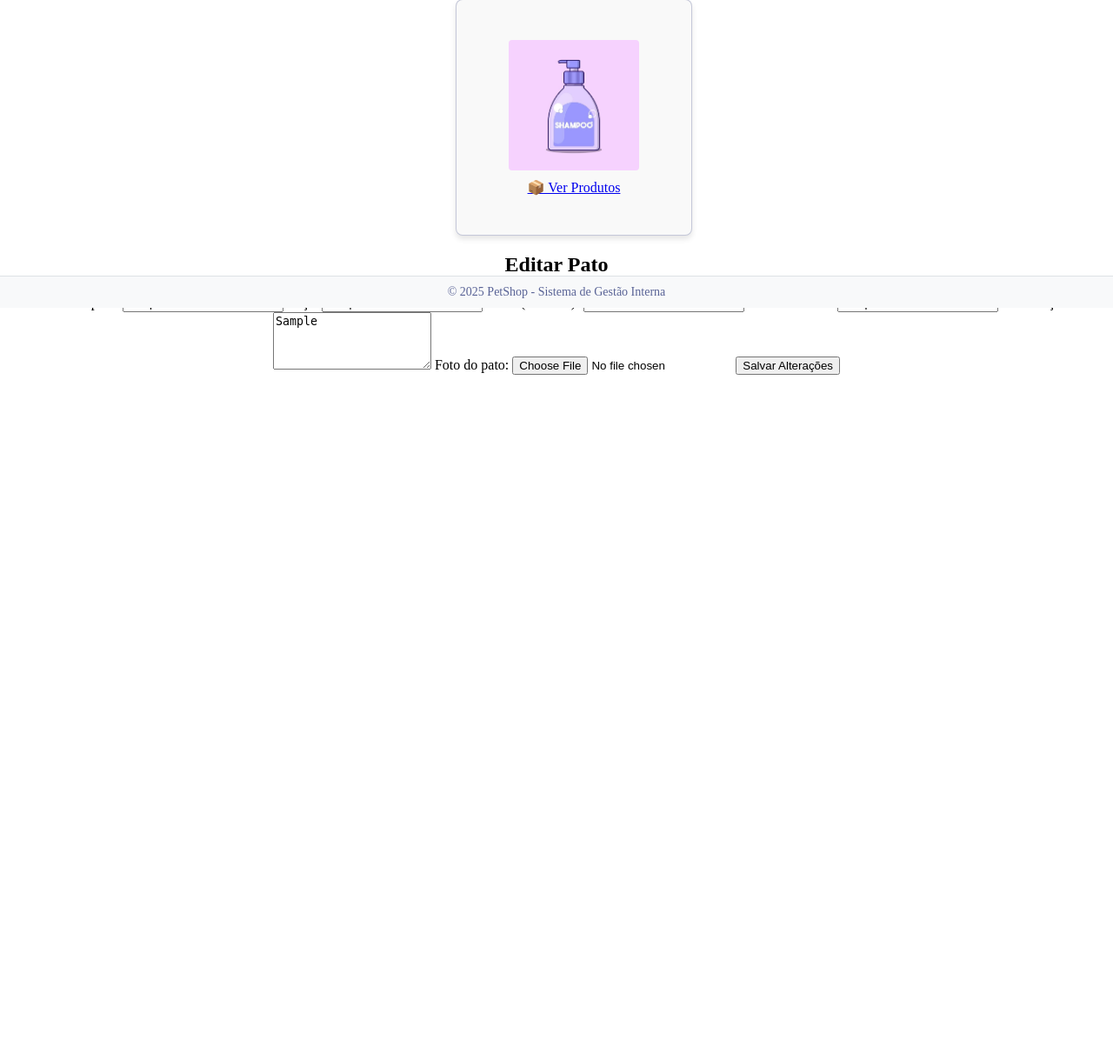
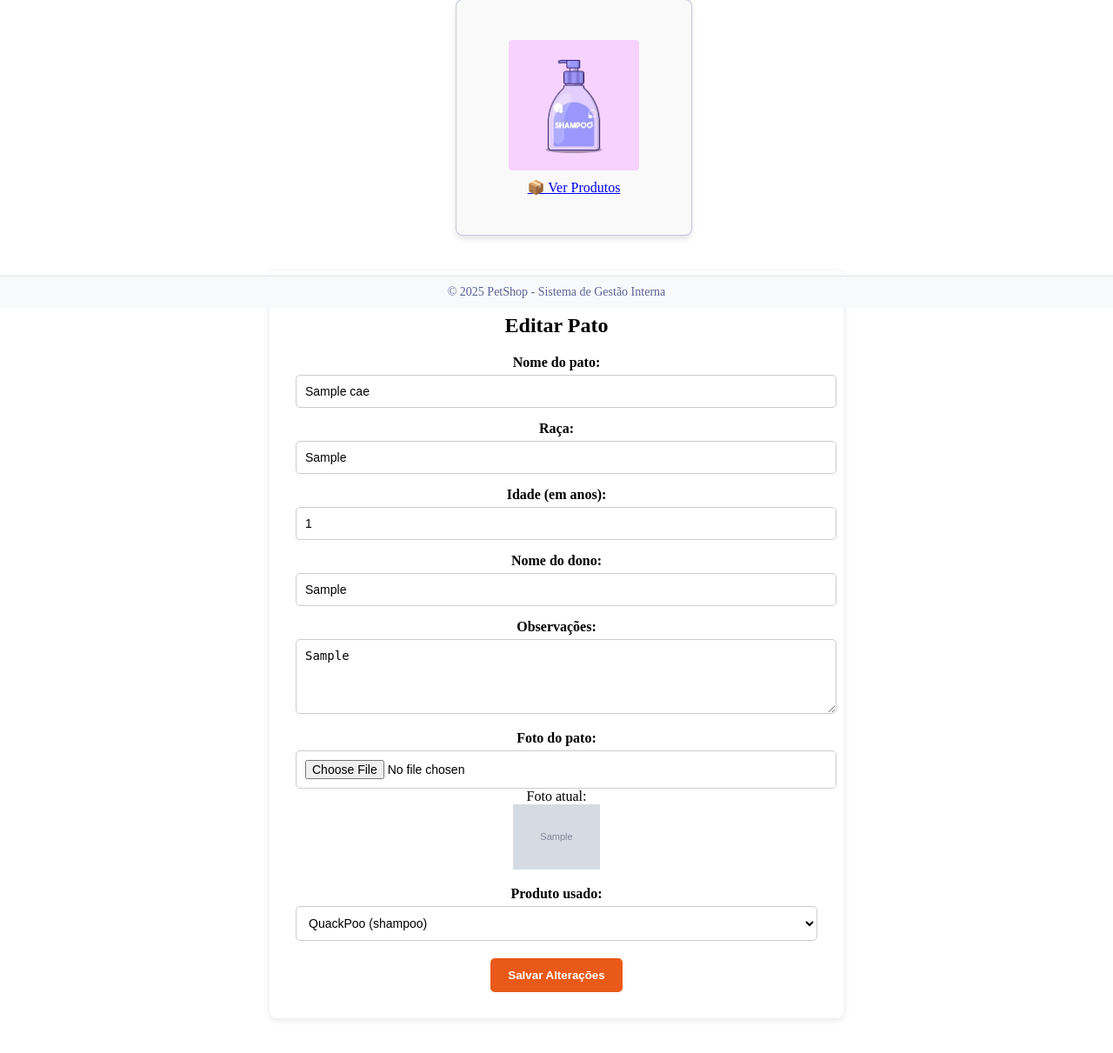
Before and after one commit to todayinmelloslife/petshop_gerencia, a PHP site: page /pages/editarDog.php?id=1 in a window 1280 px wide. Shown: the part 446-1657 px from the top of the page at 87% size. Before the commit the page ends 877 px from the top, so only its background shows below. Run offline with PHP 8.4, Linux system fonts and the light colour scheme; tables that the repository leaves empty or names only in its code hold one stand-in row (values such as "Sample post"); grey boxes marked "Sample" are stand-in pictures.

Commit message:
Refactor code structure for improved readability and maintainability

```diff
--- a/pages/editarDog.php
+++ b/pages/editarDog.php
@@ -5,6 +5,7 @@
 <link rel="stylesheet" href="../style/header.css">
 <link rel="stylesheet" href="../style/footer.css">
 <link rel="stylesheet" href="../style/menu.css">
+<link rel="stylesheet" href="../style/forms.css"> <!-- Link para o CSS -->
 
 <main class="container">
   <h2>Editar Pato</h2>
@@ -18,24 +19,37 @@
           $row = mysqli_fetch_assoc($result);
   ?>
   <form action="../actions/update_cao.php" method="POST" class="form-pet" enctype="multipart/form-data">
-    <input type="hidden" name="id" value="<?php echo $row['id']; ?>">
+    <input type="hidden" name="id" value="<?php echo htmlspecialchars($row['id']); ?>">
     <label for="nome">Nome do pato:</label>
-    <input type="text" name="nome" id="nome" value="<?php echo $row['nome']; ?>" required>
+    <input type="text" name="nome" id="nome" value="<?php echo htmlspecialchars($row['nome']); ?>" required>
 
     <label for="raca">Raça:</label>
-    <input type="text" name="raca" id="raca" value="<?php echo $row['raca']; ?>" required>
+    <input type="text" name="raca" id="raca" value="<?php echo htmlspecialchars($row['raca']); ?>" required>
 
     <label for="idade">Idade (em anos):</label>
-    <input type="number" name="idade" id="idade" value="<?php echo $row['idade']; ?>" required min="0">
+    <input type="number" name="idade" id="idade" value="<?php echo htmlspecialchars($row['idade']); ?>" required min="0">
 
     <label for="dono">Nome do dono:</label>
-    <input type="text" name="dono" id="dono" value="<?php echo $row['dono']; ?>" required>
+    <input type="text" name="dono" id="dono" value="<?php echo htmlspecialchars($row['dono']); ?>" required>
 
     <label for="observacoes">Observações:</label>
-    <textarea name="observacoes" id="observacoes" rows="4"><?php echo $row['observacoes']; ?></textarea>
+    <textarea name="observacoes" id="observacoes" rows="4"><?php echo htmlspecialchars($row['observacoes']); ?></textarea>
 
     <label for="foto">Foto do pato:</label>
     <input type="file" name="foto" id="foto" accept="image/*">
+    <?php if (!empty($row['foto'])): ?>
+      <p>Foto atual:</p>
+      <img src="<?php echo htmlspecialchars($row['foto']); ?>" alt="Foto do Pato" style="width: 100px; height: auto;">
+    <?php endif; ?>
+
+    <label for="produto">Produto usado:</label>
+    <select name="produto" id="produto" required>
+      <option value="QuackPoo" <?php echo ($row['produto'] === 'QuackPoo') ? 'selected' : ''; ?>>QuackPoo (shampoo)</option>
+      <option value="Saboneto" <?php echo ($row['produto'] === 'Saboneto') ? 'selected' : ''; ?>>Saboneto (sabonete líquido)</option>
+      <option value="PataLimpinha" <?php echo ($row['produto'] === 'PataLimpinha') ? 'selected' : ''; ?>>PataLimpinha (sabonete em barra)</option>
+      <option value="EspumaPluma" <?php echo ($row['produto'] === 'EspumaPluma') ? 'selected' : ''; ?>>EspumaPluma (sabonete espumante)</option>
+      <option value="QuackBrilho" <?php echo ($row['produto'] === 'QuackBrilho') ? 'selected' : ''; ?>>QuackBrilho (condicionador)</option>
+    </select>
 
     <button type="submit">Salvar Alterações</button>
   </form>
--- a/style/forms.css
+++ b/style/forms.css
@@ -21,6 +21,16 @@
     border-radius: 5px;
     border: 1px solid #ccc;
     font-size: 14px;
+  }
+
+  .form-pet select {
+    width: 100%;
+    padding: 10px;
+    margin-top: 5px;
+    border-radius: 5px;
+    border: 1px solid #ccc;
+    font-size: 14px;
+    background-color: #fff;
   }
 
   .form-pet button {
```
Also changed, not shown: actions/insert_cao.php (+16 -7 lines), pages/cadastroDog.php (+9 -0 lines), pages/listarDog.php (+19 -11 lines), img/Imagem do WhatsApp de 2025-04-14 à(s) 19.47.34_c03d3ed1.jpg (added), uploads/Imagem do WhatsApp de 2025-04-14 à(s) 19.47.34_c03d3ed1.jpg (added).
